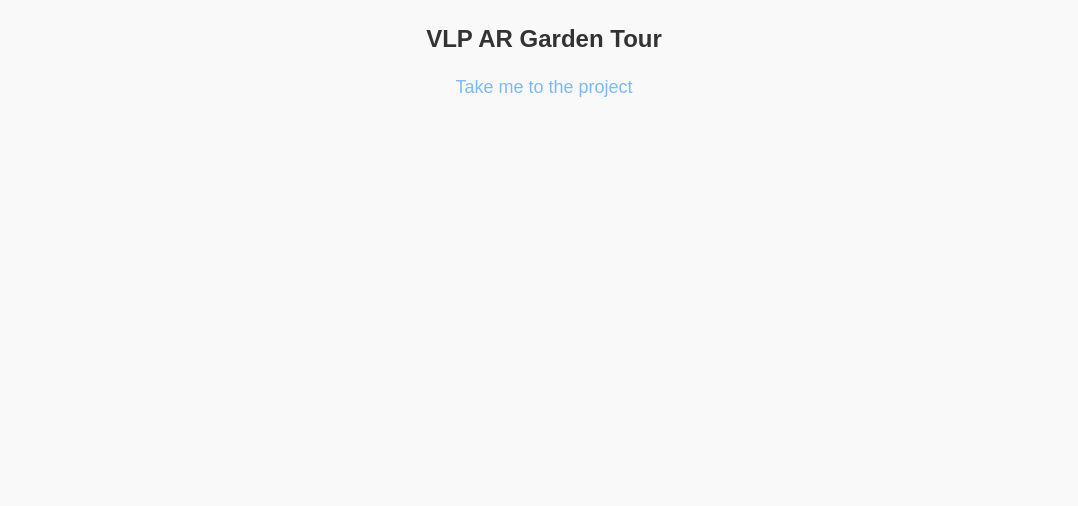
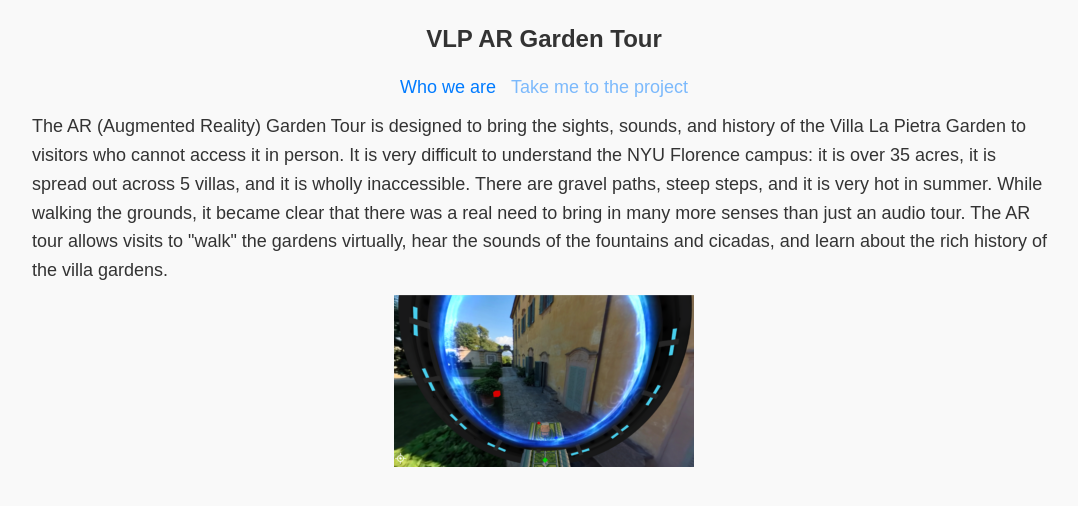
Before and after one commit to majunze2001/ar-garden-proxy, a website: page public/index.html in a window 1280 px wide. Shown: the whole page, without its empty margins (96-1174 px from the left). Drawn offline with Linux system fonts and the light colour scheme; no server answers.

Commit message:
add readme, update html

```diff
--- a/public/index.html
+++ b/public/index.html
@@ -26,6 +26,8 @@
             /* Dark grey text for better readability */
             padding: 20px;
             /* Padding around the edges of the page for breathing room */
+            width: 80%;
+            margin: auto;
         }
 
         img {
@@ -35,14 +37,14 @@
             /* Maintains the image's aspect ratio */
             display: block;
             /* Removes any gaps below images */
-            margin: 20px 0;
+            margin: auto;
             /* Gives images some vertical spacing */
         }
 
         p {
             font-size: 18px;
             /* Bigger than default for better readability on mobile */
-            margin-bottom: 20px;
+            margin-bottom: 10px;
             /* Space between paragraphs */
         }
 
@@ -90,9 +92,11 @@
             font-size: 20px;
         }
 
-        .noop{
-            pointer-events: none; /* Makes the link not clickable */
-            opacity: 0.5; /* Optionally make it look disabled or faded */
+        .noop {
+            pointer-events: none;
+            /* Makes the link not clickable */
+            opacity: 0.5;
+            /* Optionally make it look disabled or faded */
         }
 
         .center {
@@ -103,7 +107,16 @@
 
 <body>
     <h1 class="center" role="banner">VLP AR Garden Tour</h1>
-    <p class="center"><a id="project-link" class="noop">Take me to the project</a></p>
+    <p class="center"><a href="https://wp.nyu.edu/artsampscience-historicfractures/">Who we are</a> &nbsp;&nbsp;<a
+            id="project-link" class="noop">Take me to the project</a></p>
+    <p>The AR (Augmented Reality) Garden Tour is designed to bring the sights, sounds, and history of the Villa La
+        Pietra Garden to visitors who cannot access it in person. It is very difficult to understand the NYU Florence
+        campus: it is over 35 acres, it is spread out across 5 villas, and it is wholly inaccessible. There are gravel
+        paths, steep steps, and it is very hot in summer. While walking the grounds, it became clear that there was a
+        real need to bring in many more senses than just an audio tour. The AR tour allows visits to "walk" the gardens
+        virtually, hear the sounds of the fountains and cicadas, and learn about the rich history of the villa gardens.
+    </p>
+    <img src="img.png" alt="project screenshot">
 </body>
 <script>
     window.onload = async function () {
```
Also changed, not shown: README.md (added), public/img.png (added).
